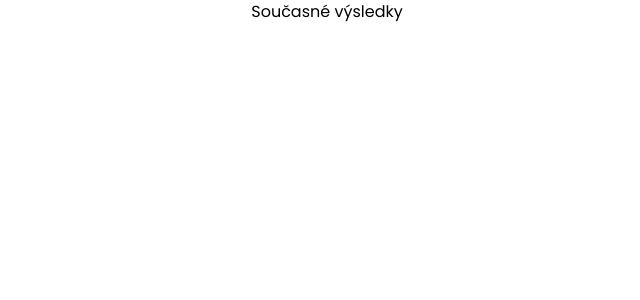
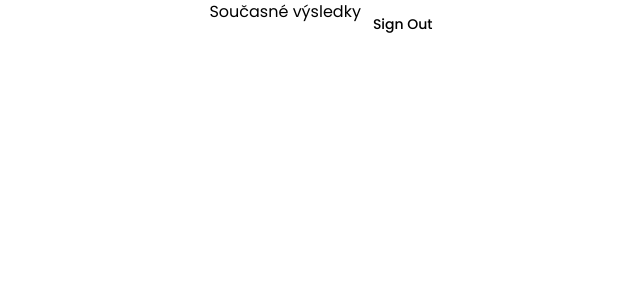
Before and after one commit to prikryla/friendly_betting, a Next.js app in the folder frontend/: page /dashboard in a window 1280 px wide. Shown: the top 300 px of the page, without its empty margins (313-953 px from the left). Built offline with nearby package versions, Linux system fonts and the light colour scheme.

Commit message:
add logout func

```diff
--- a/frontend/src/app/dashboard/page.tsx
+++ b/frontend/src/app/dashboard/page.tsx
@@ -1,5 +1,6 @@
 import { Metadata } from "next";
 import React from "react";
+import { signOut } from "../../../auth";
 
 export const metadata: Metadata = {
   title: "Současné výsledky | Friendly Betting",
@@ -8,6 +9,16 @@
   return (
     <main className="flex justify-center">
       <h1>Současné výsledky</h1>
+      <form
+          action={async () => {
+            'use server';
+            await signOut();
+          }}
+        >
+          <button className="flex h-[48px] grow items-center justify-center gap-2 rounded-md bg-gray-50 p-3 text-sm font-medium hover:bg-sky-100 hover:text-blue-600 md:flex-none md:justify-start md:p-2 md:px-3">
+            <div className="hidden md:block">Sign Out</div>
+          </button>
+        </form>
     </main>
   );
 };
--- a/frontend/src/middleware.ts
+++ b/frontend/src/middleware.ts
@@ -12,9 +12,6 @@
     const isApiAuthRoute = nextUrl.pathname.startsWith('/login') || nextUrl.pathname === '/' || nextUrl.pathname === '/register';
     const isPublicRoute = nextUrl.pathname === '/';
 
-    console.log(nextUrl.pathname);
-
-    // Kontrola pro všechny cesty, které začínají /dashboard
     const isAuthRoute = authRoutes.some(route => nextUrl.pathname.startsWith(route));
 
     if (isApiAuthRoute) {
```
Also changed, not shown: 1 other file (tests, documents, lock files or other folders).
